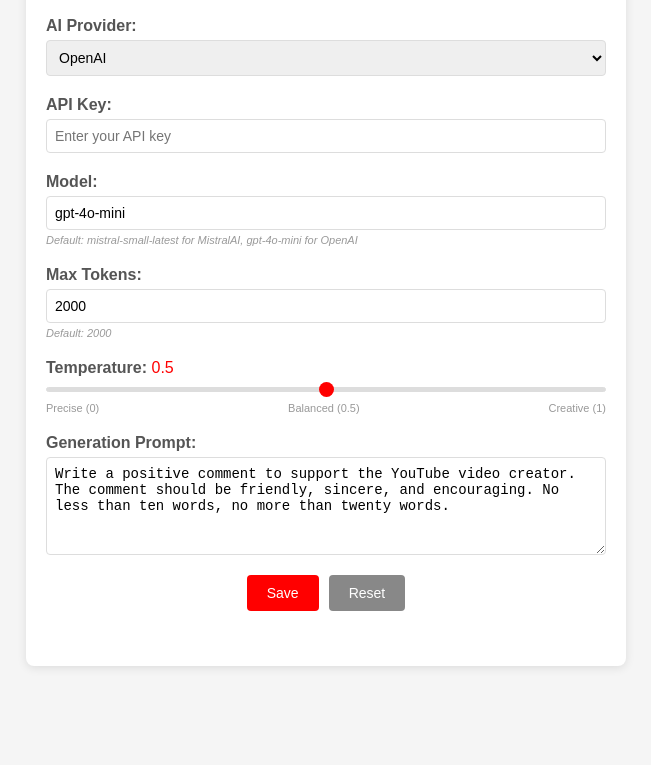
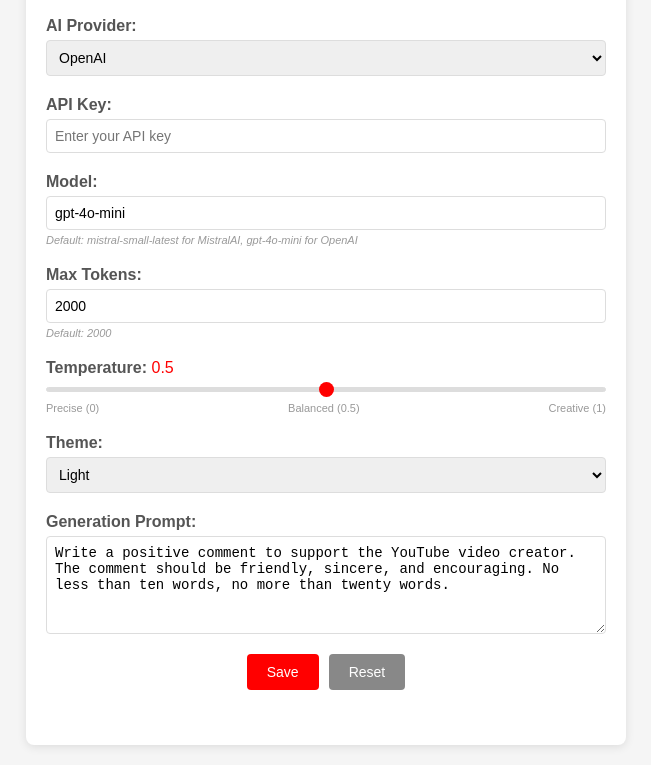
Before and after one commit to Sigmanor/yt-ai-comments, a browser extension: page src/options.html in a window 1280 px wide. Shown: the part 180-945 px from the top of the page, without its empty margins (314-965 px from the left). Before the commit the page ends 866 px from the top, so only its background shows below. Drawn offline with Linux system fonts and the light colour scheme.

Commit message:
feat: add theme selection to options page
- Add data-theme attribute to html tag for theme support
- Include themes.css for theme styles
- Add theme selection dropdown with light, dark, and auto options

```diff
--- a/src/options.html
+++ b/src/options.html
@@ -1,10 +1,11 @@
 <!DOCTYPE html>
-<html>
+<html data-theme="light">
 
 <head>
   <meta charset="UTF-8">
   <title>yt-ai-comments</title>
   <link rel="stylesheet" href="options.css">
+  <link rel="stylesheet" href="themes.css">
 </head>
 
 <body>
@@ -59,6 +60,14 @@
       </div>
     </div>
 
+    <div class="option-group">
+      <label for="theme">Theme:</label>
+      <select id="theme" style="width: 100%; box-sizing: border-box;">
+        <option value="light">Light</option>
+        <option value="dark">Dark</option>
+        <option value="auto">Auto (System)</option>
+      </select>
+    </div>
 
 
     <div class="option-group">
```
